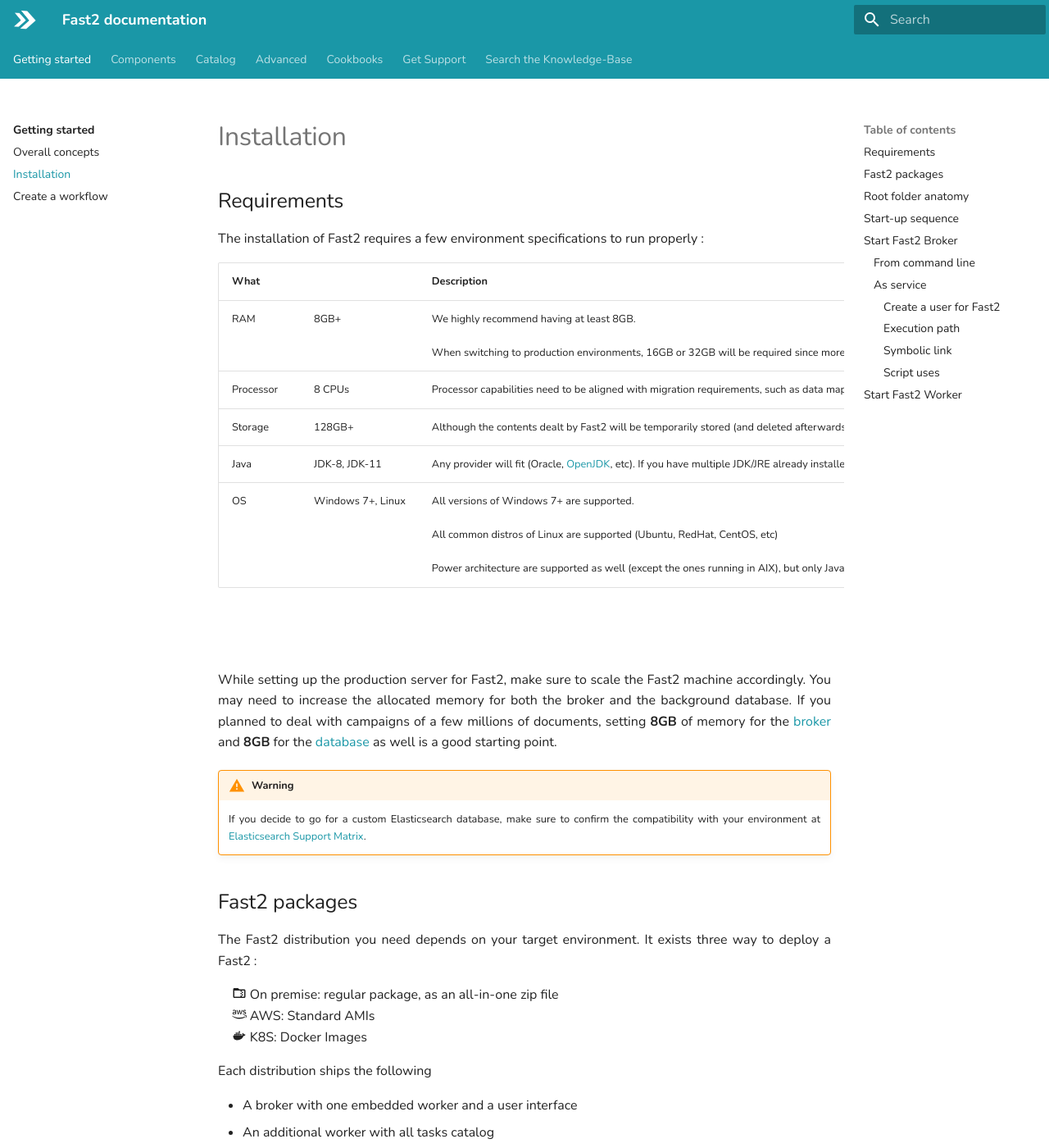
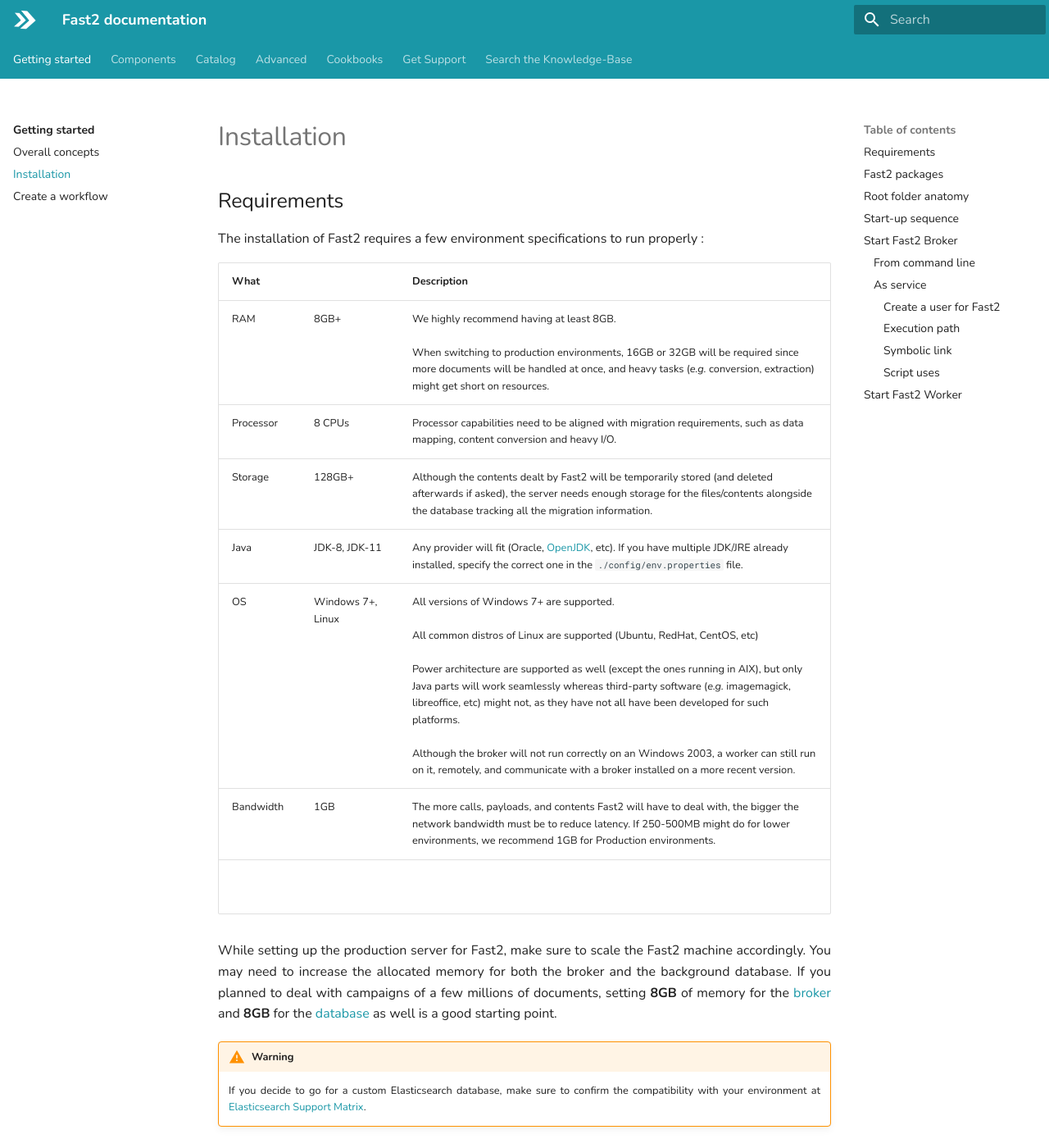
Before and after one commit to Fast2docs/Fast2-docs, an MkDocs documentation site: the page built from docs/getting-started/installation.md, in a window 1280 px wide and 1400 px high. Shown: the whole window at 82% size. Built offline with MkDocs 1.6.1 and Material for MkDocs 9.7.7, drawn with Linux system fonts in a browser that asks for light colours; the version menu is left out.

Commit message:
Add network bandwidth + Windows 2003 in requirements

```diff
--- a/docs/getting-started/installation.md
+++ b/docs/getting-started/installation.md
@@ -9,14 +9,15 @@
 
 The installation of Fast2 requires a few environment specifications to run properly :
 
-| What      |                        | Description                                                                                                                                                                                                                                                                                                                                                                                            |
-| --------- | ---------------------- | ------------------------------------------------------------------------------------------------------------------------------------------------------------------------------------------------------------------------------------------------------------------------------------------------------------------------------------------------------------------------------------------------------ |
-| RAM       | 8GB+                   | We highly recommend having at least 8GB. <br /><br />When switching to production environments, 16GB or 32GB will be required since more documents will be handled at once, and heavy tasks (_e.g._ conversion, extraction) might get short on resources.                                                                                                                                              |
-| Processor | 8 CPUs                 | Processor capabilities need to be aligned with migration requirements, such as data mapping, content conversion and heavy I/O.                                                                                                                                                                                                                                                                         |
-| Storage   | 128GB+                 | Although the contents dealt by Fast2 will be temporarily stored (and deleted afterwards if asked), the server needs enough storage for the files/contents alongside the database tracking all the migration information.                                                                                                                                                                               |
-| Java      | JDK-8, JDK-11          | Any provider will fit (Oracle, [OpenJDK](https://developers.redhat.com/products/openjdk/download), etc). If you have multiple JDK/JRE already installed, specify the correct one in the `./config/env.properties` file.                                                                                                                                                                                |
-| OS        | Windows&nbsp;7+, Linux | All versions of Windows 7+ are supported. <br/><br/>All common distros of Linux are supported (Ubuntu, RedHat, CentOS, etc)<br /><br />Power architecture are supported as well (except the ones running in AIX), but only Java parts will work seamlessly whereas third-party software (_e.g._ imagemagick, libreoffice, etc) might not, as they have not all have been developed for such platforms. |
 
+| What      |                        | Description                                                                                                                                                                                                                                                                                                                                                                                                                                                                                                                                                                                |
+| --------- | ---------------------- | ------------------------------------------------------------------------------------------------------------------------------------------------------------------------------------------------------------------------------------------------------------------------------------------------------------------------------------------------------------------------------------------------------------------------------------------------------------------------------------------------------------------------------------------------------------------------------------------ |
+| RAM       | 8GB+                   | We highly recommend having at least 8GB. <br /><br />When switching to production environments, 16GB or 32GB will be required since more documents will be handled at once, and heavy tasks (_e.g._ conversion, extraction) might get short on resources.                                                                                                                                                                                                                                                                                                                                  |
+| Processor | 8 CPUs                 | Processor capabilities need to be aligned with migration requirements, such as data mapping, content conversion and heavy I/O.                                                                                                                                                                                                                                                                                                                                                                                                                                                             |
+| Storage   | 128GB+                 | Although the contents dealt by Fast2 will be temporarily stored (and deleted afterwards if asked), the server needs enough storage for the files/contents alongside the database tracking all the migration information.                                                                                                                                                                                                                                                                                                                                                                   |
+| Java      | JDK-8, JDK-11          | Any provider will fit (Oracle, [OpenJDK](https://developers.redhat.com/products/openjdk/download), etc). If you have multiple JDK/JRE already installed, specify the correct one in the `./config/env.properties` file.                                                                                                                                                                                                                                                                                                                                                                    |
+| OS        | Windows&nbsp;7+, Linux | All versions of Windows 7+ are supported. <br/><br/>All common distros of Linux are supported (Ubuntu, RedHat, CentOS, etc)<br /><br />Power architecture are supported as well (except the ones running in AIX), but only Java parts will work seamlessly whereas third-party software (_e.g._ imagemagick, libreoffice, etc) might not, as they have not all have been developed for such platforms. <br/><br/> Although the broker will not run correctly on an Windows 2003, a worker can still run on it, remotely, and communicate with a broker installed on a more recent version. |
+| Bandwidth | 1GB                    | The more calls, payloads, and contents Fast2 will have to deal with, the bigger the network bandwidth must be to reduce latency. If 250-500MB might do for lower environments, we recommend 1GB for Production environments.                                                                                                                                                                                                                                                                                                                                                               |
 <br /><br />
 
 While setting up the production server for Fast2, make sure to scale the Fast2 machine accordingly. You may need to increase the allocated memory for both the broker and the background database. If you planned to deal with campaigns of a few millions of documents, setting **8GB** of memory for the [broker](../components/broker.md#configure-the-broker) and **8GB** for the [database](../components/database.md#configuration) as well is a good starting point.
--- a/docs/stylesheets/extra.css
+++ b/docs/stylesheets/extra.css
@@ -156,7 +156,7 @@
 }
 
 td {
-    white-space: nowrap!important;
+    /* white-space: nowrap!important; */
 }
 
 @media (max-width: 960px) {
```
Also changed, not shown: README.md (+11 -0 lines), site/stylesheets/extra.css.
